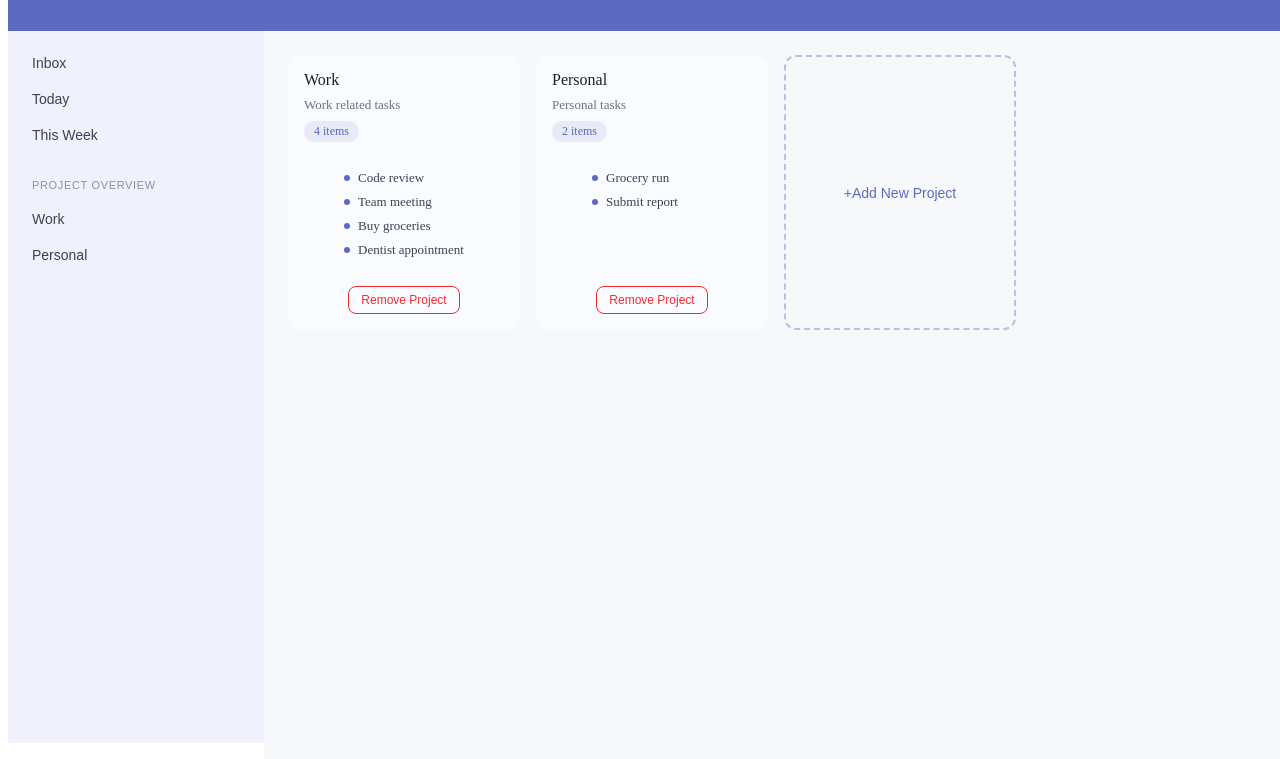
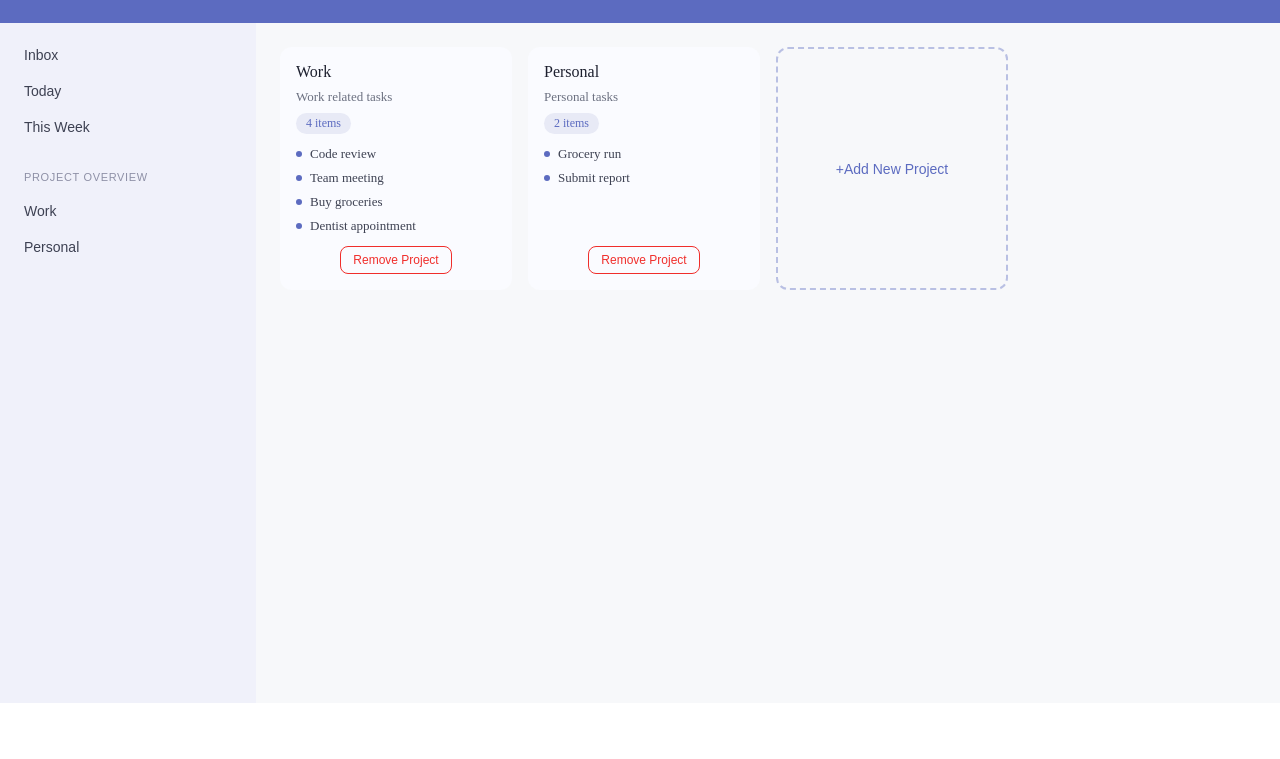
Before and after one commit to GoldenGlint/odin-To-Do-List, a website built with webpack: page src/template.html in a window 1280 px wide. Shown: the part 97-856 px from the top of the page. After the commit the page ends 800 px from the top, so only its background shows below. Built offline with nearby package versions, Linux system fonts and the light colour scheme.

Commit message:
Fix background stretch

```diff
--- a/src/styles.css
+++ b/src/styles.css
@@ -33,11 +33,24 @@
     --card-bg: #23263A;
 }
 
+* {
+    margin: 0;
+    padding: 0;
+    box-sizing: border-box;
+}
+
+html, body {
+    margin: 0;
+    padding: 0;
+    height: 100%;
+}
+
 #container {
     display: grid;
-    grid-template-rows: 15vh 85vh;
+    grid-template-rows: 15vh auto;
     grid-template-columns: 20vw 80vw;
-    height: 100vh;
+    min-height: 100vh;
+    height: auto;
 }
 
 #header-container {
@@ -87,7 +100,7 @@
     display: flex;
     flex-direction: column;
     gap: 8px;
-    min-height: 85vh;
+    min-height: 100%;
     align-self: stretch;
 }
 
@@ -167,7 +180,7 @@
     padding: 24px;
     align-content: start;
     background-color: var(--main-bg);
-    min-height: 85vh;
+    min-height: 100%;
     align-self: stretch;
 }
 
```
